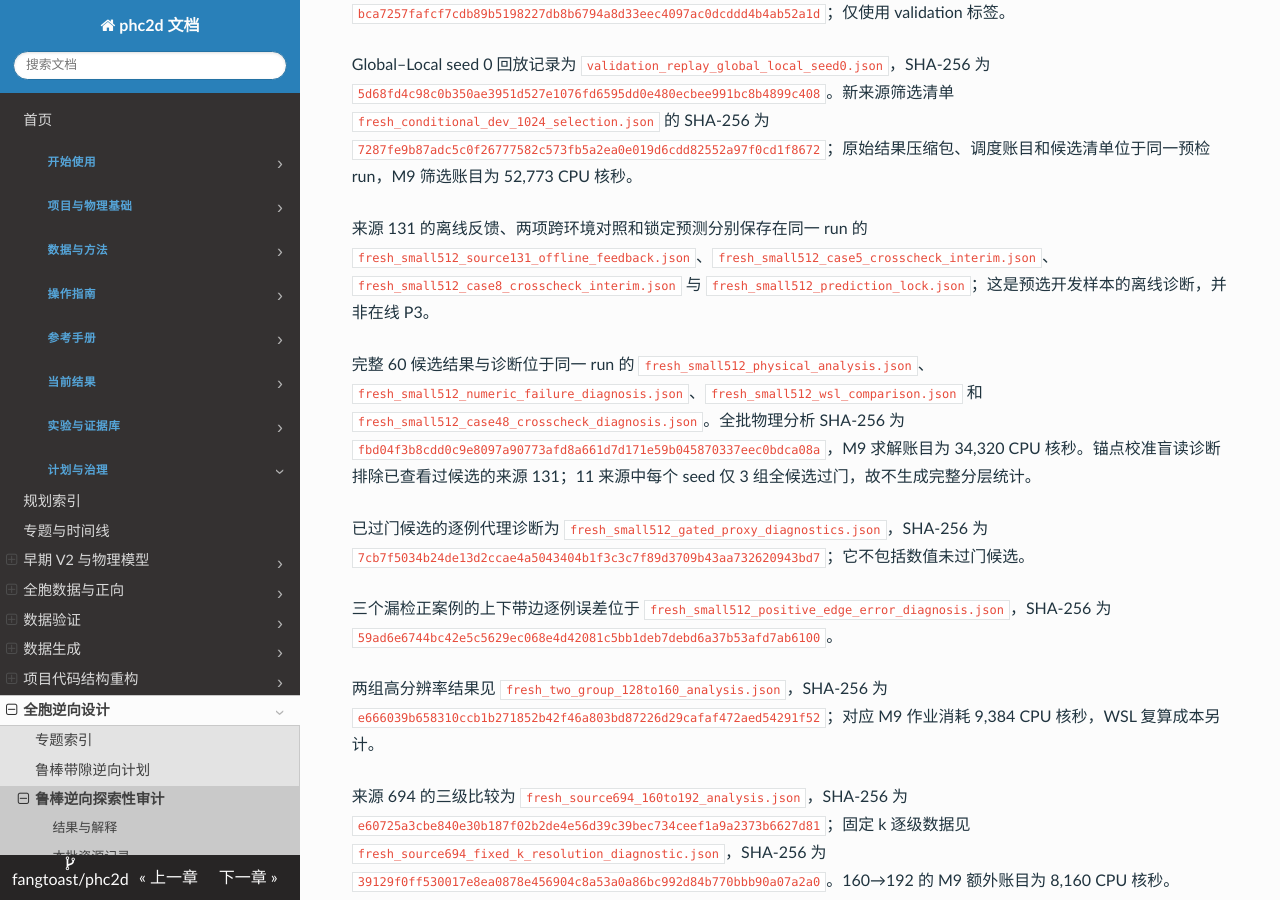
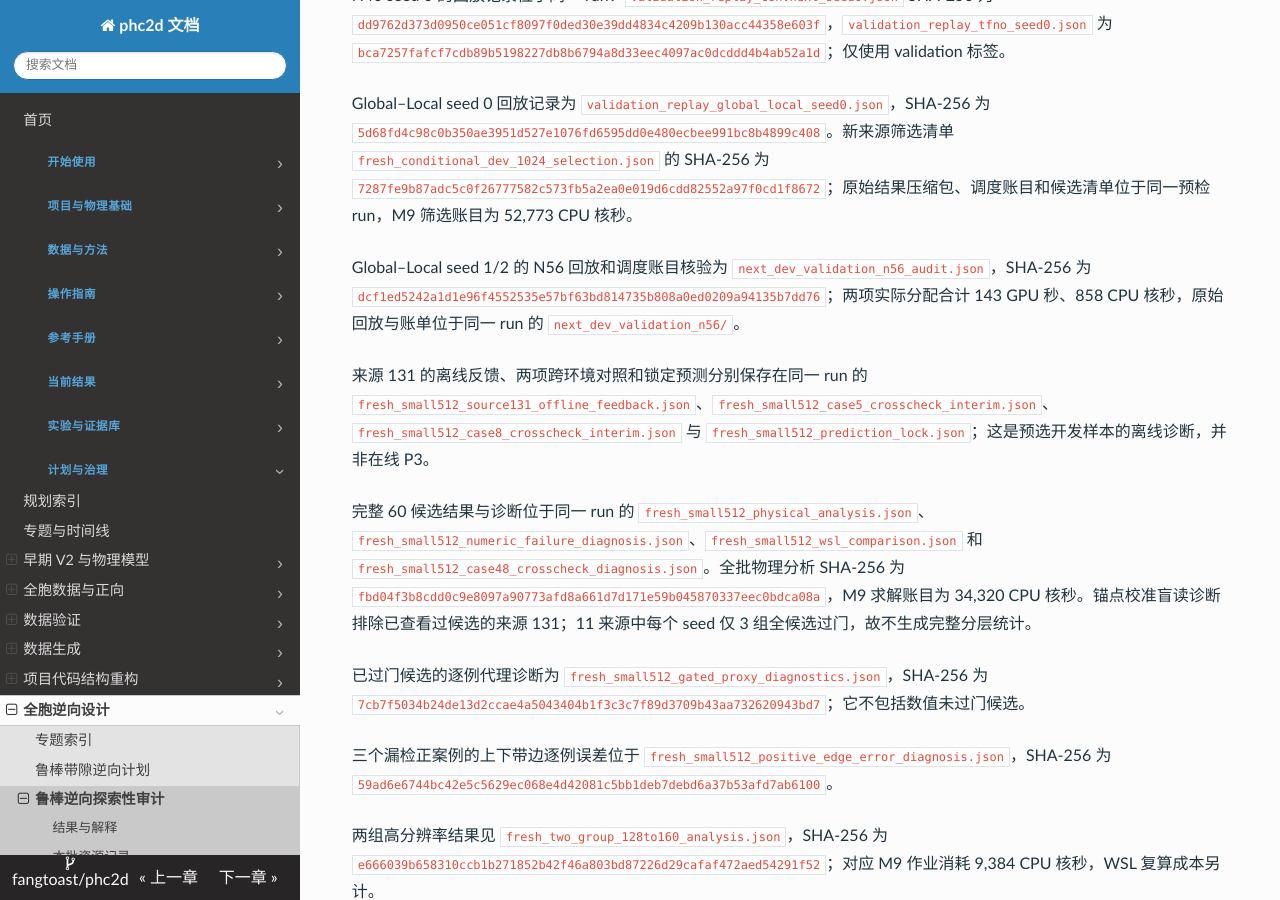
Before and after one commit to fangtoast/phc2d, an MkDocs documentation site: the page built from docs/results/inverse/鲁棒带隙逆向可用性审计.md, in a window 1280 px wide and 900 px high, scrolled down 6632 px. Built offline with MkDocs 1.6.1, drawn with Linux system fonts in a browser that asks for light colours; some of the changed text lies outside the part shown.

Commit message:
docs: record inverse checkpoint validation replays

```diff
--- a/docs/results/inverse/鲁棒带隙逆向可用性审计.md
+++ b/docs/results/inverse/鲁棒带隙逆向可用性审计.md
@@ -34,6 +34,7 @@ source_artifacts:
 | 检查 | 当前结果 | 含义 |
 |---|---|---|
 | 样本与目标 | K5 Binary validation 的 12 个锚点，每个含锚点共 5 个候选；TE、B9–B10、目标 $a/\lambda=0.83$ | 样本与频率在查看开发分布后确定，不是预注册测试 |
+| 冻结 Global–Local checkpoint 合同 | seed 0/1/2 在同一 K5 Binary validation 的 1,000 个样本上回放，Bands 2–10 MRE 分别约为 0.566822%、0.549704%、0.550749%，与各自 checkpoint 记录均相差不到 0.001 个百分点 | seed 0 在 N40、seed 1/2 在 N56；仅验证 checkpoint、输入与 validation 指标合同，不证明逆向性能或物理验收 |
 | 开发集目标覆盖 | 同源 validation 的 1,000 个结构中，固定 81 点标签只有 6 个在 B9–B10 对目标频率有正裕量 | 是名义粗标签统计；未加密带边、未施加扰动，不等于物理成功数，也不能外推 test |
 | 备选开发目标 | 在已观察原目标结果后，以 train 的 81 点标签扫描频率，B4–B5、0.57 处有 47/8,000 个名义正裕量；排除原锚点后 validation 的正/近零/负层分别有 6/0/982 个 | 新目标属于事后开发诊断；按原三层要求缺少近零层，不能视为完整独立审计或正式测试 |
 | 备选目标的 K20 覆盖诊断 | K20 Binary validation 的 1,000 个固定网格标签，按 0.005 裕量阈值分层时正/近零/负为 0/0/1,000 | 阈值与上行不同；该目标不能直接用这批 K20 validation 补足缺失层，不能外推其他目标或物理结果 |
@@ -179,6 +180,8 @@ N40 seed 0 的回放记录位于同一 run：`validation_replay_convnext_seed0.j
 
 Global–Local seed 0 回放记录为 `validation_replay_global_local_seed0.json`，SHA-256 为 `5d68fd4c98c0b350ae3951d527e1076fd6595dd0e480ecbee991bc8b4899c408`。新来源筛选清单 `fresh_conditional_dev_1024_selection.json` 的 SHA-256 为 `7287fe9b87adc5c0f26777582c573fb5a2ea0e019d6cdd82552a97f0cd1f8672`；原始结果压缩包、调度账目和候选清单位于同一预检 run，M9 筛选账目为 52,773 CPU 核秒。
 
+Global–Local seed 1/2 的 N56 回放和调度账目核验为 `next_dev_validation_n56_audit.json`，SHA-256 为 `dcf1ed5242a1d1e96f4552535e57bf63bd814735b808a0ed0209a94135b7dd76`；两项实际分配合计 143 GPU 秒、858 CPU 核秒，原始回放与账单位于同一 run 的 `next_dev_validation_n56/`。
+
 来源 131 的离线反馈、两项跨环境对照和锁定预测分别保存在同一 run 的 `fresh_small512_source131_offline_feedback.json`、`fresh_small512_case5_crosscheck_interim.json`、`fresh_small512_case8_crosscheck_interim.json` 与 `fresh_small512_prediction_lock.json`；这是预选开发样本的离线诊断，并非在线 P3。
 
 完整 60 候选结果与诊断位于同一 run 的 `fresh_small512_physical_analysis.json`、`fresh_small512_numeric_failure_diagnosis.json`、`fresh_small512_wsl_comparison.json` 和 `fresh_small512_case48_crosscheck_diagnosis.json`。全批物理分析 SHA-256 为 `fbd04f3b8cdd0c9e8097a90773afd8a661d7d171e59b045870337eec0bdca08a`，M9 求解账目为 34,320 CPU 核秒。锚点校准盲读诊断排除已查看过候选的来源 131；11 来源中每个 seed 仅 3 组全候选过门，故不生成完整分层统计。
```
